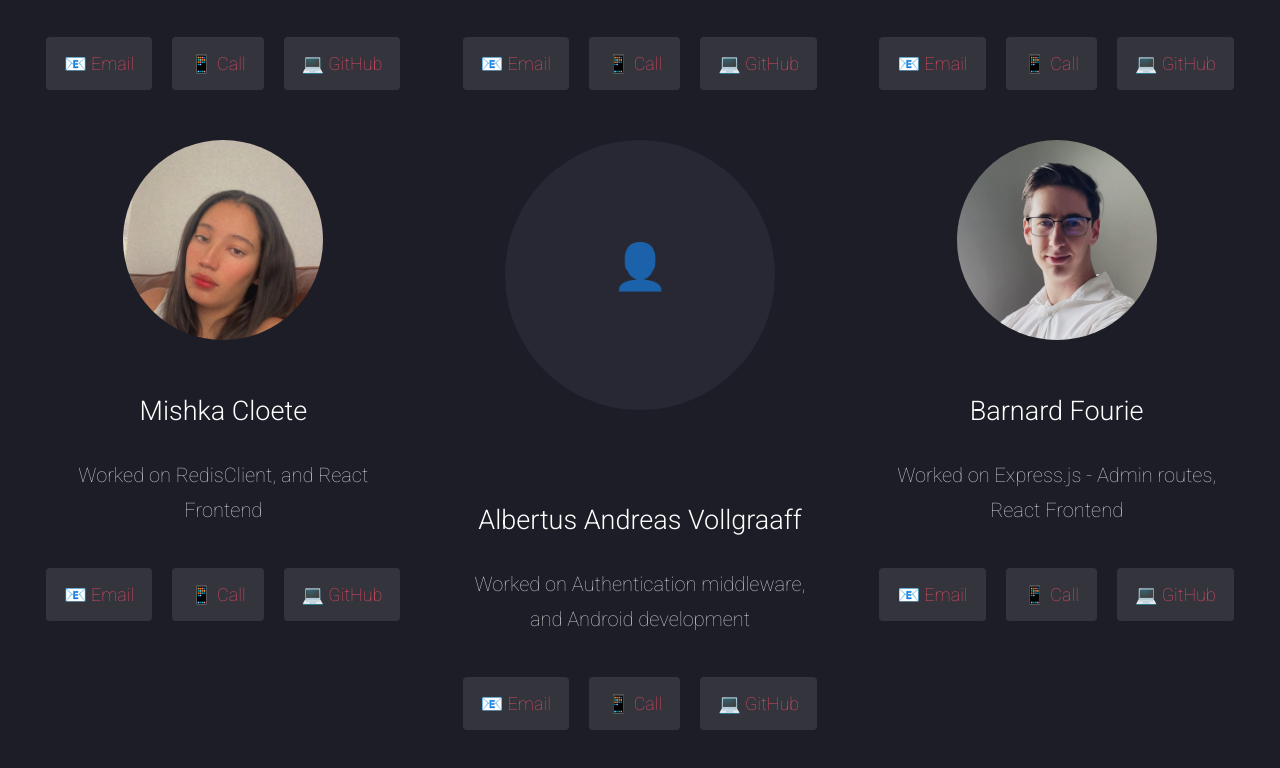
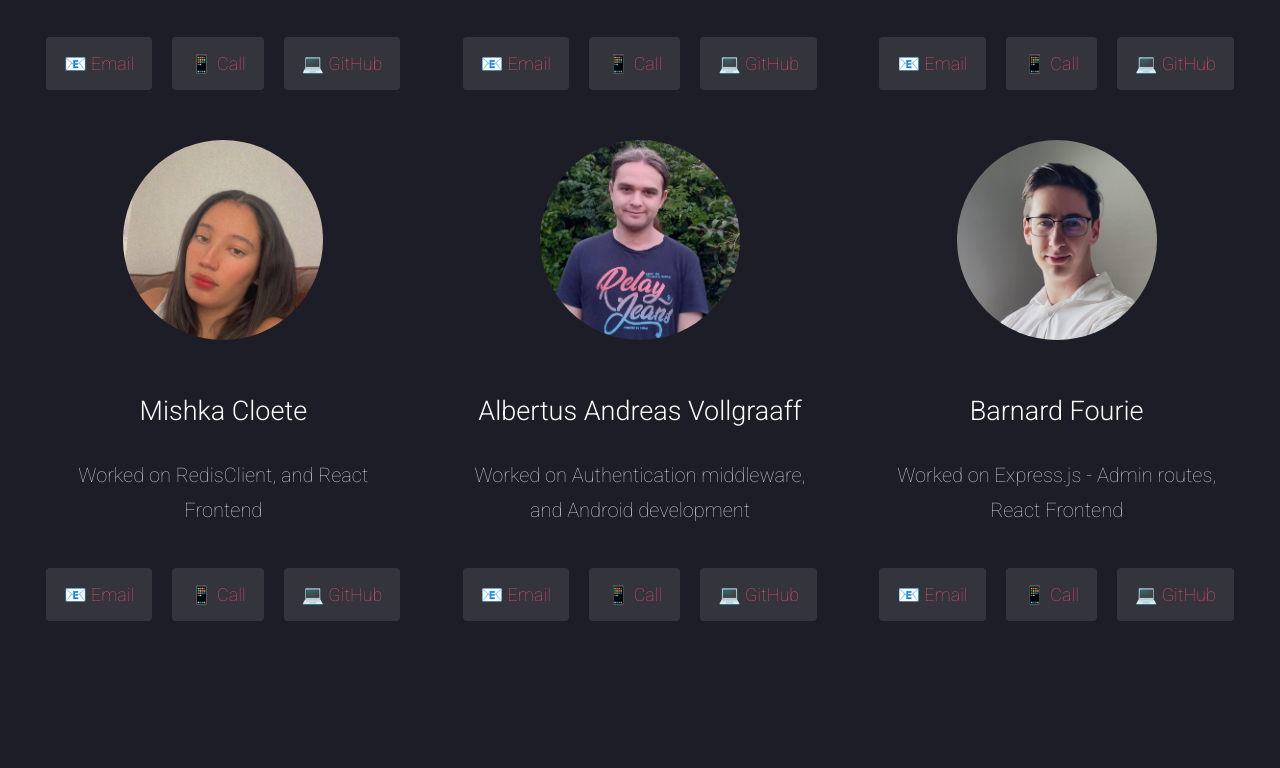
Before and after one commit to BarnardF/IT-Showcase-TapApp-team, a plain HTML site: page index.html in a window 1280 px wide. Shown: the part 783-1551 px from the top of the page. After the commit the page ends 1484 px from the top, so only its background shows below. Drawn offline with Linux system fonts and the light colour scheme.

Commit message:
added ALBERTUS ANDREAS VOLLGRAAFF

```diff
--- a/index.html
+++ b/index.html
@@ -281,7 +281,7 @@
 
                     <!-- Team Member 5 -->
                     <section class="col-4">
-                        <span class="icon major">👤</span>
+                        <img src="images/albertus.jpeg" alt="Team Member 5" style="width: 10em; height: 10em; border-radius: 100%; object-fit: cover; margin: 0 0 2em 0;">
                         <h3>Albertus Andreas Vollgraaff</h3>
                         <p>Worked on Authentication middleware, and Android development</p>
                         <div class="contact-links">
```
Also changed, not shown: images/albertus.jpeg (added).
